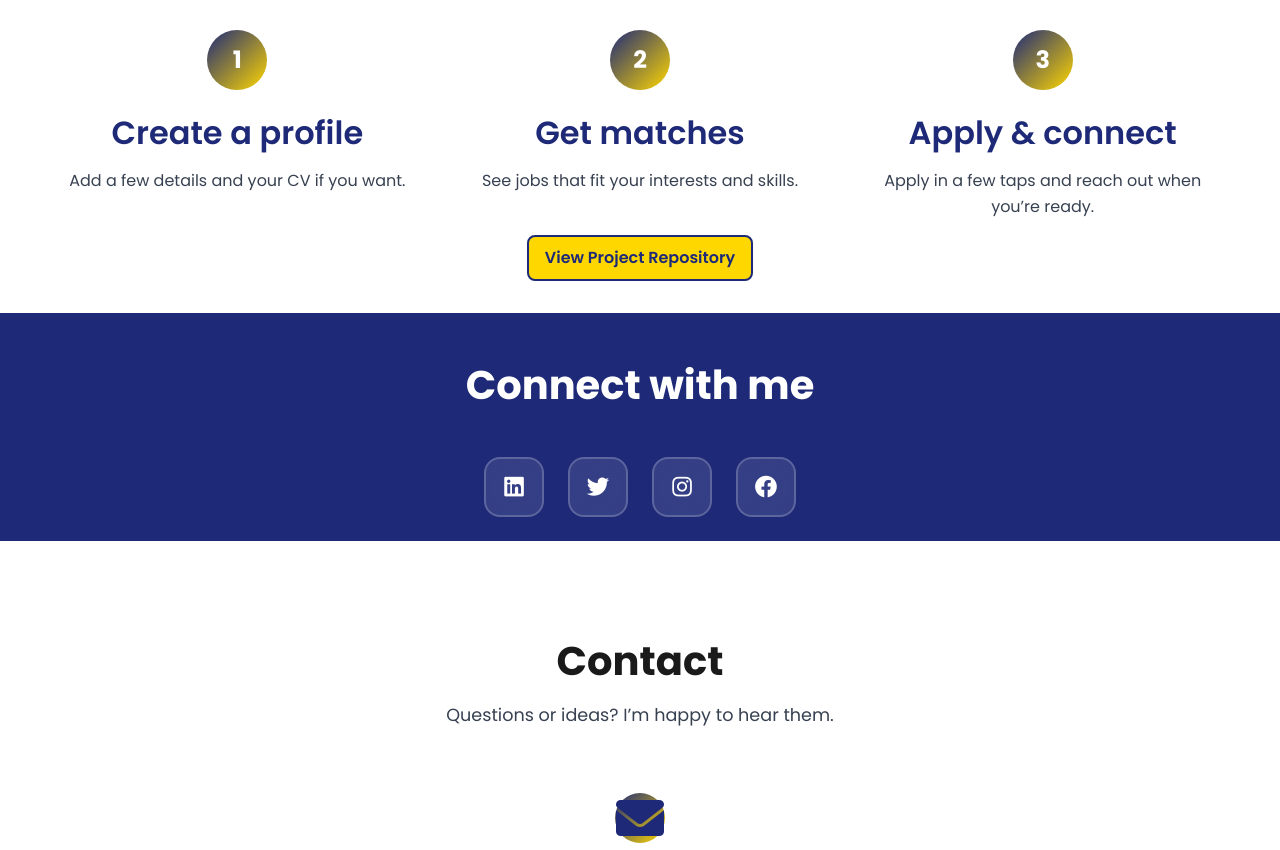
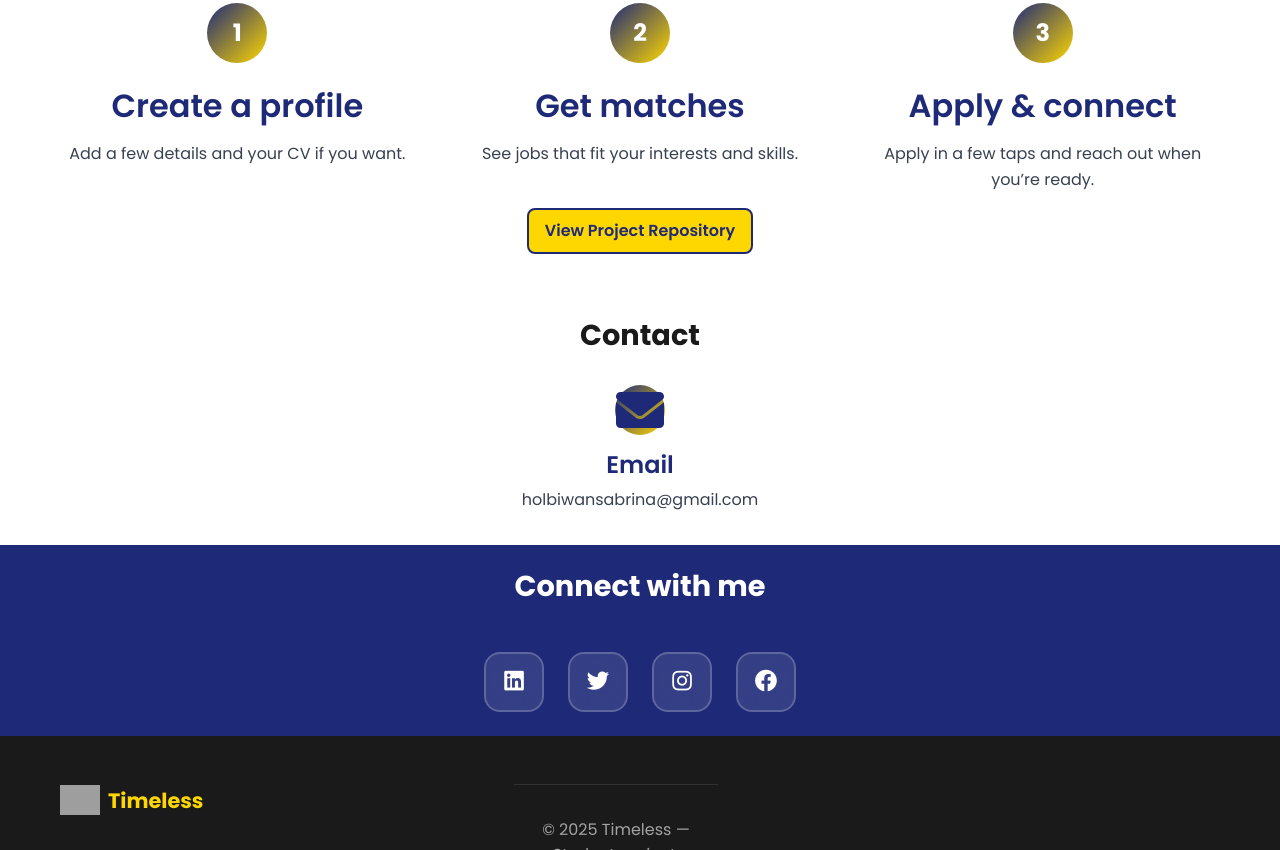
Before and after one commit to Holbiwan/timeless-landing, a plain HTML site: page index.html in a window 1280 px wide. Shown: the part 2551-3401 px from the top of the page. Drawn offline with Linux system fonts and the light colour scheme; grey boxes are pictures that could not be loaded.

Commit message:
Reduce text

```diff
--- a/index.html
+++ b/index.html
@@ -213,6 +213,28 @@
     </div>
   </section>
 
+   <!-- Contact -->
+  <section id="contact" class="contact">
+    <div class="container">
+      <div class="section-header">
+        <h2 class="section-title">Contact</h2>
+
+      </div>
+
+      <div class="contact-content" style="display: flex; justify-content: center;">
+        <div class="contact-info" style="text-align: center;">
+          <div class="contact-item" style="display: flex; flex-direction: column; align-items: center; gap: 1rem;">
+            <i class="fas fa-envelope" style="font-size: 3rem; color: var(--royal-blue);"></i>
+            <div>
+              <h4>Email</h4>
+              <p>holbiwansabrina@gmail.com</p>
+            </div>
+          </div>
+        </div>
+      </div>
+
+    </div>
+  </section>
   <!-- Connect -->
   <section id="download" class="download">
     <div class="container">
@@ -229,28 +251,7 @@
     </div>
   </section>
 
-  <!-- Contact -->
-  <section id="contact" class="contact">
-    <div class="container">
-      <div class="section-header">
-        <h2 class="section-title">Contact</h2>
-        <p class="section-subtitle">Questions or ideas? I’m happy to hear them.</p>
-      </div>
 
-      <div class="contact-content" style="display: flex; justify-content: center;">
-        <div class="contact-info" style="text-align: center;">
-          <div class="contact-item" style="display: flex; flex-direction: column; align-items: center; gap: 1rem;">
-            <i class="fas fa-envelope" style="font-size: 3rem; color: var(--royal-blue);"></i>
-            <div>
-              <h4>Email</h4>
-              <p>holbiwansabrina@gmail.com</p>
-            </div>
-          </div>
-        </div>
-      </div>
-
-    </div>
-  </section>
 
   <!-- Footer -->
   <footer class="footer">
--- a/styles.css
+++ b/styles.css
@@ -64,7 +64,7 @@ h1, h2, h3, h4, h5, h6 {
 }
 
 h1 { font-size: 3rem; }
-h2 { font-size: 2.5rem; }
+h2 { font-size: 1.8rem; }
 h3 { font-size: 2rem; }
 h4 { font-size: 1.5rem; }
 
@@ -379,7 +379,7 @@ h4 { font-size: 1.5rem; }
 }
 
 .section-title {
-  font-size: 2.5rem;
+  font-size: 1.8rem;
   font-weight: 700;
   color: var(--text-primary);
   margin-bottom: 1rem;
@@ -534,7 +534,7 @@ h4 { font-size: 1.5rem; }
 
 /* Download Section */
 .download {
-  padding: 3rem 0 1.5rem;
+  padding: 1.5rem 0 1.5rem;
   background: var(--royal-blue);
   text-align: center;
 }
@@ -661,8 +661,12 @@ h4 { font-size: 1.5rem; }
 
 /* Contact Section */
 .contact {
-  padding: 6rem 0;
+  padding: 2rem 0;
   background: var(--white);
+}
+
+.contact .section-header {
+  margin-bottom: 2rem;
 }
 
 .contact-content {
@@ -862,7 +866,7 @@ h4 { font-size: 1.5rem; }
   }
 
   .section-title {
-    font-size: 2rem;
+    font-size: 1.5rem;
   }
 
   .hero-buttons {
```
